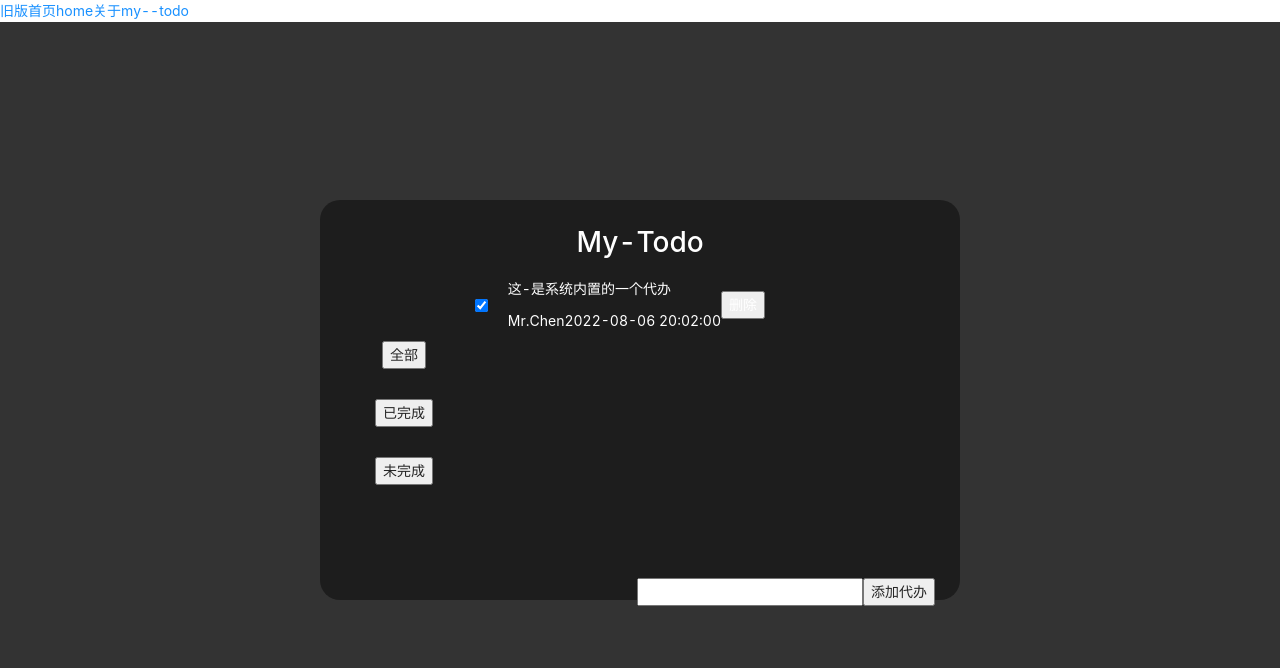
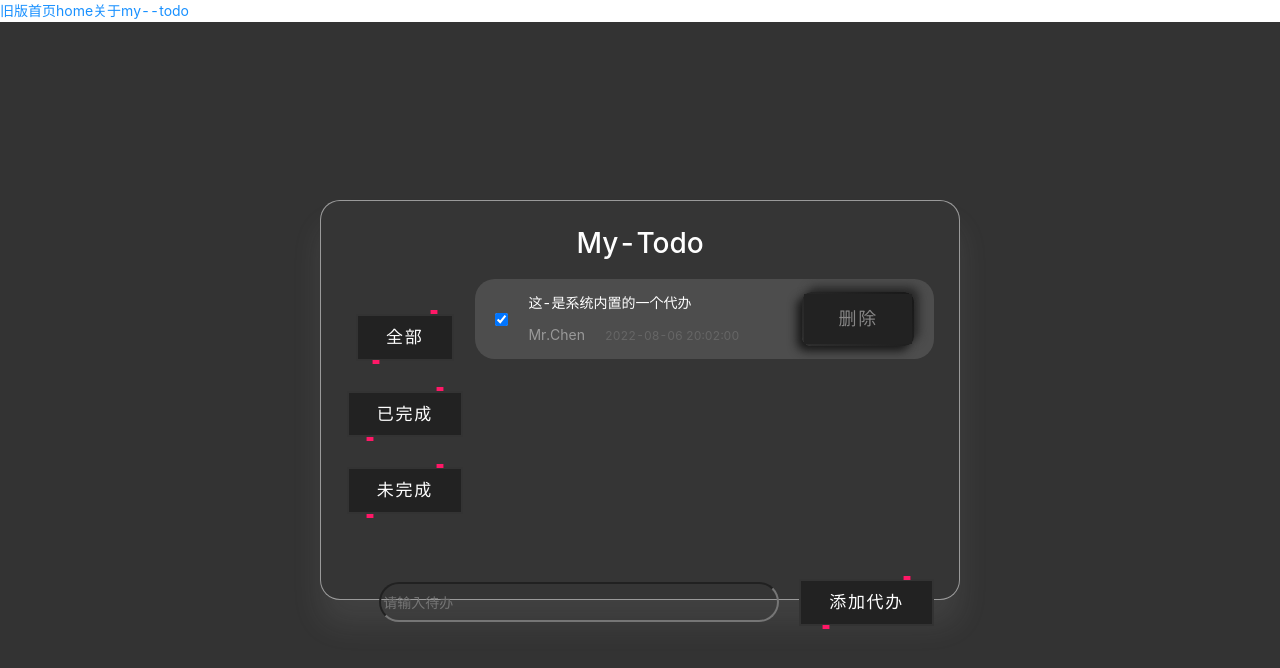
Before and after one commit to YihaoCCC/react-learn, a React (Create React App) app: page /todo in a window 1280 px wide. Shown: the top 668 px of the page. Built offline with nearby package versions, Linux system fonts and the light colour scheme.

Commit message:
🌈 style(Todo): 更新样式

```diff
--- a/src/scss/todo.scss
+++ b/src/scss/todo.scss
@@ -9,7 +9,10 @@
     transform: translate(-50%,-50%);
     padding: 20px 25px;
     border-radius: 20px;
-    background-color: rgb(29, 29, 29);
+    background: rgba(82, 82, 82, 0.1);
+    box-shadow: 0 25px 30px rgba(184, 184, 184, 0.1);
+    border: 1px solid rgba(255,255,255, 0.5);
+
     h1 {
         color: #fff;
         text-align: center;
@@ -35,8 +38,18 @@
             .todoItem {
                 display: flex;
                 align-items: center;
-                justify-content: flex-start;
+                justify-content: space-between;
                 margin: 0 0 15px 0;
+                background: rgba(236, 236, 236, 0.128);
+                padding: 10px 20px;
+                box-sizing: border-box;
+                border-radius: 20px;
+                animation: show 0.3s ease-in-out forwards;
+                overflow: hidden;
+                .itemLeft {
+                    display: flex;
+                    justify-content: space-between;
+                    align-items: center;
                     .itemBox {
                         display: flex;
                         flex-direction: column;
@@ -45,7 +58,52 @@
                             margin: 0 0 10px 0;
                         }
                         .sub {
+                            color: #999;
+                            span {
+                                margin-left: 20px;
+                                color: #666;
+                                font-size: 12px;
+                            }
+                        }
+                    }
+                }
+                .delete {
+                    color: #666;
+                    button {
+                        border: none;
+                        padding: 0.7em 2em;
+                        font-size: 18px;
+                        font-family: inherit;
+                        background-blend-mode: multiply;
+                        color: rgb(235, 234, 234);
+                        border-radius: 9px;
+                        background: linear-gradient(225deg, #181818, #2e2e2e);
+                        box-shadow: -5px 5px 10px #191919,
+                                    5px -5px 10px #292929;
+                       }
 
+                       button:hover {
+                        background: #212121;
+                        transition: background 1s ease;
+                        box-shadow: -5px 5px 10px #191919,
+                                    5px -5px 10px #292929;
+                       }
+
+                       button:active {
+                        transition: box-shadow .1s ease;
+                        border-radius: 9px;
+                        background: #212121;
+                        box-shadow: inset -5px 5px 10px #191919,
+                                     inset 5px -5px 10px #292929;
+                       }
+
+                       span {
+                        opacity: 0.5;
+                        transition: opacity 0.2s ease;
+                       }
+
+                       button:hover span {
+                        opacity: 0.7;
                        }
                 }
             }
@@ -54,5 +112,102 @@
     .addTodo {
         width: 100%;
         text-align: end;
+        display: flex;
+        justify-content: flex-end;
+        align-items: center;
+        input {
+            background: transparent;
+            outline: none;
+            color: #fff;
+            border-radius: 20px;
+            width: 400px;
+            height: 40px;
+            margin-right: 20px;
+            &:-ms-input-placeholder{
+                color: #666;
             }
         }
+    }
+}
+
+button {
+    text-transform: uppercase;
+    letter-spacing: 0.1em;
+    padding: 10px 30px;
+    transition: 0.5s;
+    position: relative;
+    font-size: 17px;
+    background: #333;
+    border: none;
+    color: #fff;
+  }
+
+  button:hover {
+    letter-spacing: 0.25em;
+    background: #ff1867;
+    color: #ff1867;
+    box-shadow: 0 0 45px #ff1867;
+  }
+
+  button::before {
+    content: '';
+    position: absolute;
+    inset: 2px;
+    background: #222222;
+  }
+
+  button span {
+    position: relative;
+    z-index: 1;
+  }
+
+  button i {
+    position: absolute;
+    inset: 0;
+    display: block;
+  }
+
+  button i::before {
+    content: '';
+    position: absolute;
+    border: 2px solid #ff1867;
+    width: 7px;
+    height: 4px;
+    top: -3.5px;
+    left: 80%;
+    background: #222222;
+    transform: translateX(-50%);
+    transition: 0.5s;
+  }
+
+  button:hover i::before {
+    width: 20px;
+    left: 20%;
+  }
+
+  button i::after {
+    content: '';
+    position: absolute;
+    border: 2px solid #ff1867;
+    width: 7px;
+    height: 4px;
+    bottom: -3.5px;
+    left: 20%;
+    background: #222222;
+    transform: translateX(-50%);
+    transition: 0.5s;
+  }
+
+  button:hover i::after {
+    width: 20px;
+    left: 80%;
+  }
+
+@keyframes show {
+    from {
+        height: 0;
+    }
+    to {
+        height: 80px;
+    }
+}
--- a/src/view/todo.jsx
+++ b/src/view/todo.jsx
@@ -54,15 +54,16 @@ function Todo () {
                 <h1>My-Todo</h1>
                 <div className='todo'>
                     <div className='leftContent'>
-                        <button onClick={getAll}> 全部 </button>
-                        <button onClick={getFinish}> 已完成 </button>
-                        <button onClick={getUnFinish}> 未完成 </button>
+                        <button onClick={getAll}><span>全部</span><i></i></button>
+                        <button onClick={getFinish}> <span>已完成</span><i></i> </button>
+                        <button onClick={getUnFinish}> <span>未完成</span><i></i> </button>
                     </div>
                     <div className='rightContent'>
                         {
                             TodoList.length !== 0 ?  TodoList.map((item,index) => {
                                 return (
                                     <div className='todoItem' key={index}>
+                                        <div className='itemLeft'>
                                             <input type="checkbox" checked={item.isFinish} onChange={() => todoStore.changeStatus(item.id)}/>
                                             <div className='itemBox'>
                                                 <p>{item.content}</p>
@@ -73,9 +74,14 @@ function Todo () {
                                                     </span>
                                                 </div>
                                             </div>
-                                        <button className='delete' onClick={() => deleteTodo(item.id)}>
-                                            删除
+                                        </div>
+                                        <div className="delete">
+                                            <button  onClick={() => deleteTodo(item.id)}>
+
+                                                <span>  删除</span>
                                             </button>
+                                        </div>
+
                                     </div>
                                 )
                             })
@@ -87,8 +93,12 @@ function Todo () {
                     </div>
                 </div>
                 <div className='addTodo'>
-                    <input type="textarea" onInput={inputTodo} value={todo}/>
-                    <button onClick={addNewTodo}>添加代办</button>
+                    <div>
+                        <input placeholder='请输入待办' type="textarea" onInput={inputTodo} value={todo}/>
+                    </div>
+                    <button onClick={addNewTodo}>
+                        <span>添加代办</span><i></i>
+                    </button>
                 </div>
             </div>
         </div>
```
Lines whose indentation alone changed are shown as unchanged.
